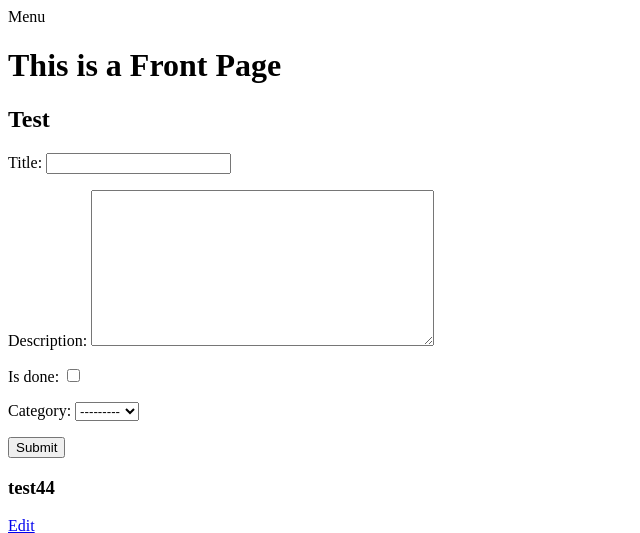
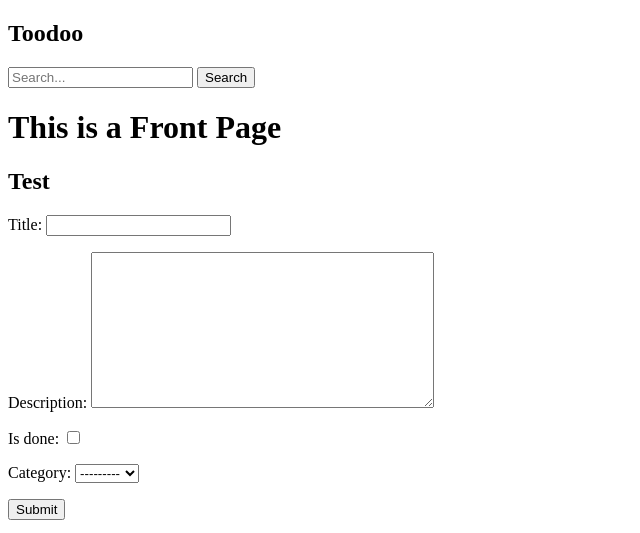
Before and after one commit to FulAkou/taskwithdjango, a Django app: page / in a window 1280 px wide. Shown: the top 533 px of the page, without its empty margins (0-640 px from the left). Run offline with Django 5.2, Linux system fonts and the light colour scheme; data comes from the database, SQL or seed files in the repository.

Commit message:
add search functionality page

```diff
--- a/task/admin.py
+++ b/task/admin.py
@@ -4,7 +4,7 @@ from .models import Task
 
 
 class TaskAdmin(admin.ModelAdmin):
-    list_display = ("title", )
+    list_display = ("title", "is_done")
     list_filter = ("is_done",)
     search_fields = ("title","description")
 
--- a/task/templates/task/partials/nav.html
+++ b/task/templates/task/partials/nav.html
@@ -1 +1,7 @@
-<nav>Menu</nav>
+<nav>
+    <h1>Toodoo</h1>
+   <form method="get" action="{% url 'search' %}">
+       <input type="search" name="query" placeholder="Search...">
+       <button type="submit">Search</button>
+   </form>
+</nav>
--- a/task/urls.py
+++ b/task/urls.py
@@ -7,4 +7,5 @@ urlpatterns = [
     path('edit_task/<int:pk>/', views.edit_task, name='edit_task'),
     path('mark_completed/<int:pk>/', views.mark_completed, name='mark_completed'),
     path('delete_task/<int:pk>/', views.delete_task, name='delete_task'),
+    path('search/', views.search, name='search'),
 ]
--- a/task/views.py
+++ b/task/views.py
@@ -1,3 +1,4 @@
+from django.db.models import Q
 from django.shortcuts import render, redirect, get_object_or_404
 from .models import Task
 from category.models import Category
@@ -18,6 +19,18 @@ def frontpage(request):
         form = TaskForm()
 
     return render(request, 'task/frontpage.html', {'title': title, 'tasks': tasks, 'categories': categories, 'form': form})
+
+
+def search(request):
+    query = request.GET.get('query','')
+
+    if query:
+        tasks =Task.objects.filter(Q(title__icontains=query) | Q(description__icontains=query))
+    else:
+        tasks = []
+
+    return render(request, 'task/search.html', {'query': query, 'tasks': tasks})
+
 
 
 def edit_task(request, pk):
```
Also changed, not shown: task/templates/task/search.html (added, +16 -0 lines).
